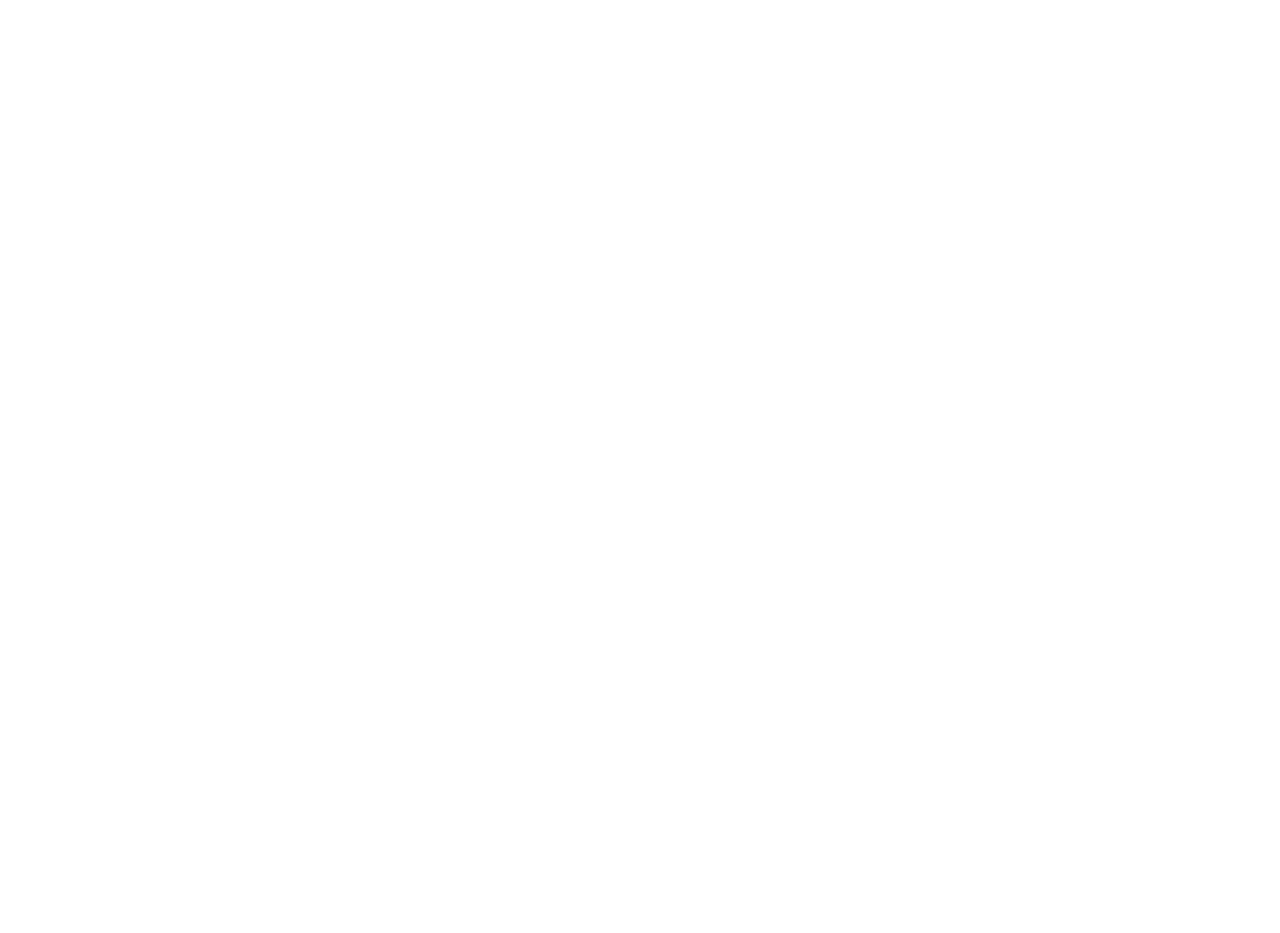
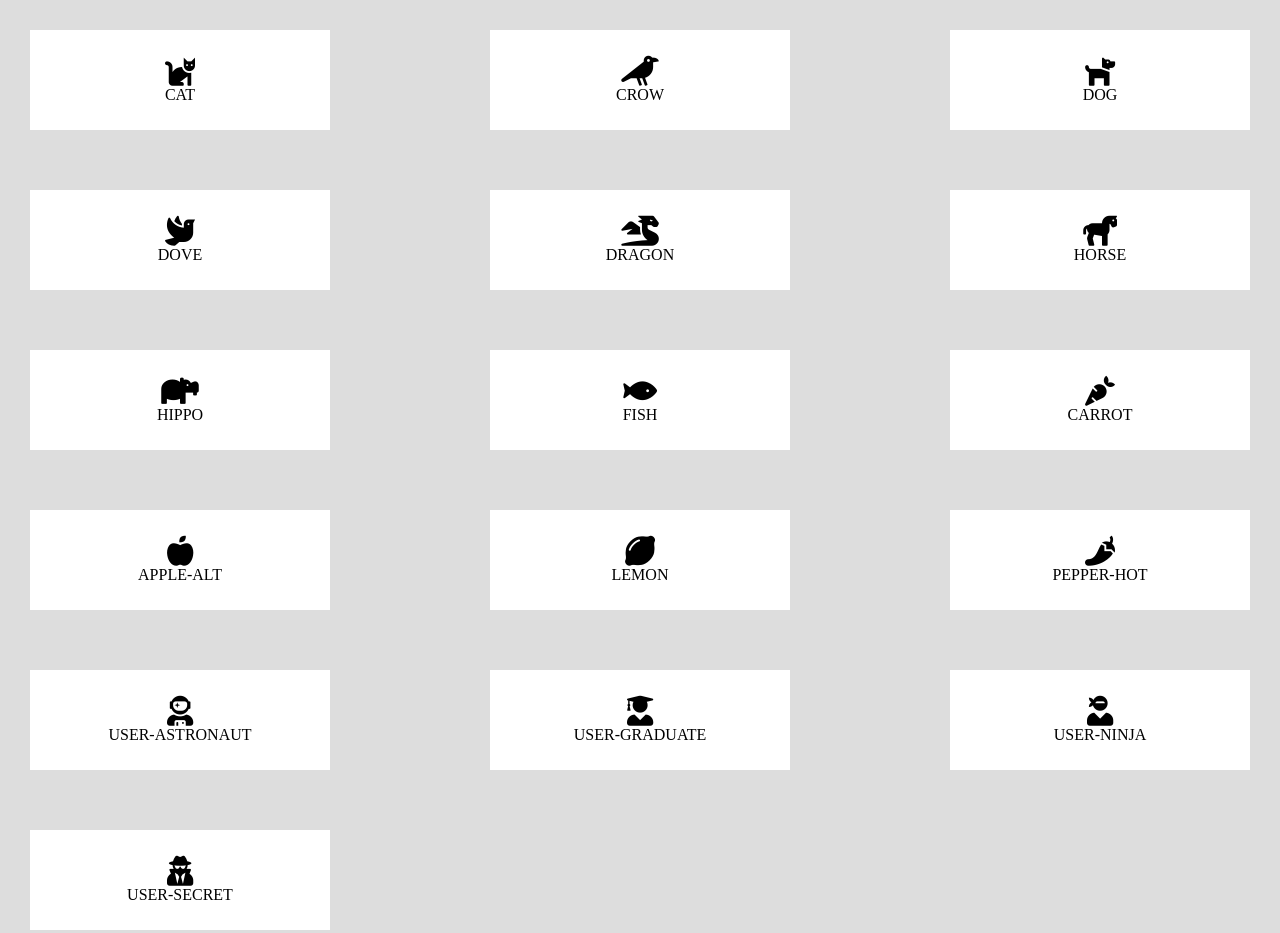
Before and after one commit to francesco-allera/js-es6-icons, a plain HTML site: page index.html in a window 1280 px wide. Before the commit the page ends 800 px from the top, so only its background shows below. Drawn offline with Linux system fonts and the light colour scheme.

Commit message:
starting exercise

```diff
--- a/css/style.css
+++ b/css/style.css
@@ -0,0 +1,30 @@
+* {
+  box-sizing: border-box;
+  padding: 0;
+  margin: 0;
+}
+
+body {
+  background-color: #ddd;
+}
+
+#container {
+  display: flex;
+  flex-wrap: wrap;
+  justify-content: space-between;
+}
+
+.box-icon {
+  text-align: center;
+  width: 300px;
+  height: 100px;
+  background-color: #fff;
+  display: flex;
+  flex-direction: column;
+  justify-content: center;
+  margin: 30px;
+}
+
+i {
+  font-size: 30px;
+}
--- a/index.html
+++ b/index.html
@@ -10,6 +10,10 @@
   </head>
   <body>
 
+    <div id="container">
+
+    </div>
+
 
     <script src="js/script.js" charset="utf-8"></script>
 
--- a/js/script.js
+++ b/js/script.js
@@ -0,0 +1,111 @@
+const prefix = 'fas fa-';
+const type = 'icon';
+const arrayOfObjects = [
+  {
+    name: 'cat',
+    prefix,
+    type,
+    family: 'animal',
+  },
+  {
+    name: 'crow',
+    prefix,
+    type,
+    family: 'animal',
+  },
+  {
+    name: 'dog',
+    prefix,
+    type,
+    family: 'animal',
+  },
+  {
+    name: 'dove',
+    prefix,
+    type,
+    family: 'animal',
+  },
+  {
+    name: 'dragon',
+    prefix,
+    type,
+    family: 'animal',
+  },
+  {
+    name: 'horse',
+    prefix,
+    type,
+    family: 'animal',
+  },
+  {
+    name: 'hippo',
+    prefix,
+    type,
+    family: 'animal',
+  },
+  {
+    name: 'fish',
+    prefix,
+    type,
+    family: 'animal',
+  },
+  {
+    name: 'carrot',
+    prefix,
+    type,
+    family: 'food',
+  },
+  {
+    name: 'apple-alt',
+    prefix,
+    type,
+    family: 'food',
+  },
+  {
+    name: 'lemon',
+    prefix,
+    type,
+    family: 'food',
+  },
+  {
+    name: 'pepper-hot',
+    prefix,
+    type,
+    family: 'food',
+  },
+  {
+    name: 'user-astronaut',
+    prefix,
+    type,
+    family: 'person',
+  },
+  {
+    name: 'user-graduate',
+    prefix,
+    type,
+    family: 'person',
+  },
+  {
+    name: 'user-ninja',
+    prefix,
+    type,
+    family: 'person',
+  },
+  {
+    name: 'user-secret',
+    prefix,
+    type,
+    family: 'person',
+  },
+];
+
+const iconContainer = document.getElementById('container');
+
+arrayOfObjects.forEach((item) => {
+  iconContainer.innerHTML += `
+  <div class="box-icon">
+    <i class="${item.prefix}${item.name} style="color: black"></i>
+    <div>${item.name.toUpperCase()}</div>
+  </div>
+  `
+});
```
Also changed, not shown: img/MILESTONE-1.png (added), img/MILESTONE-2.png (added), img/MILESTONE-3.png (added).
